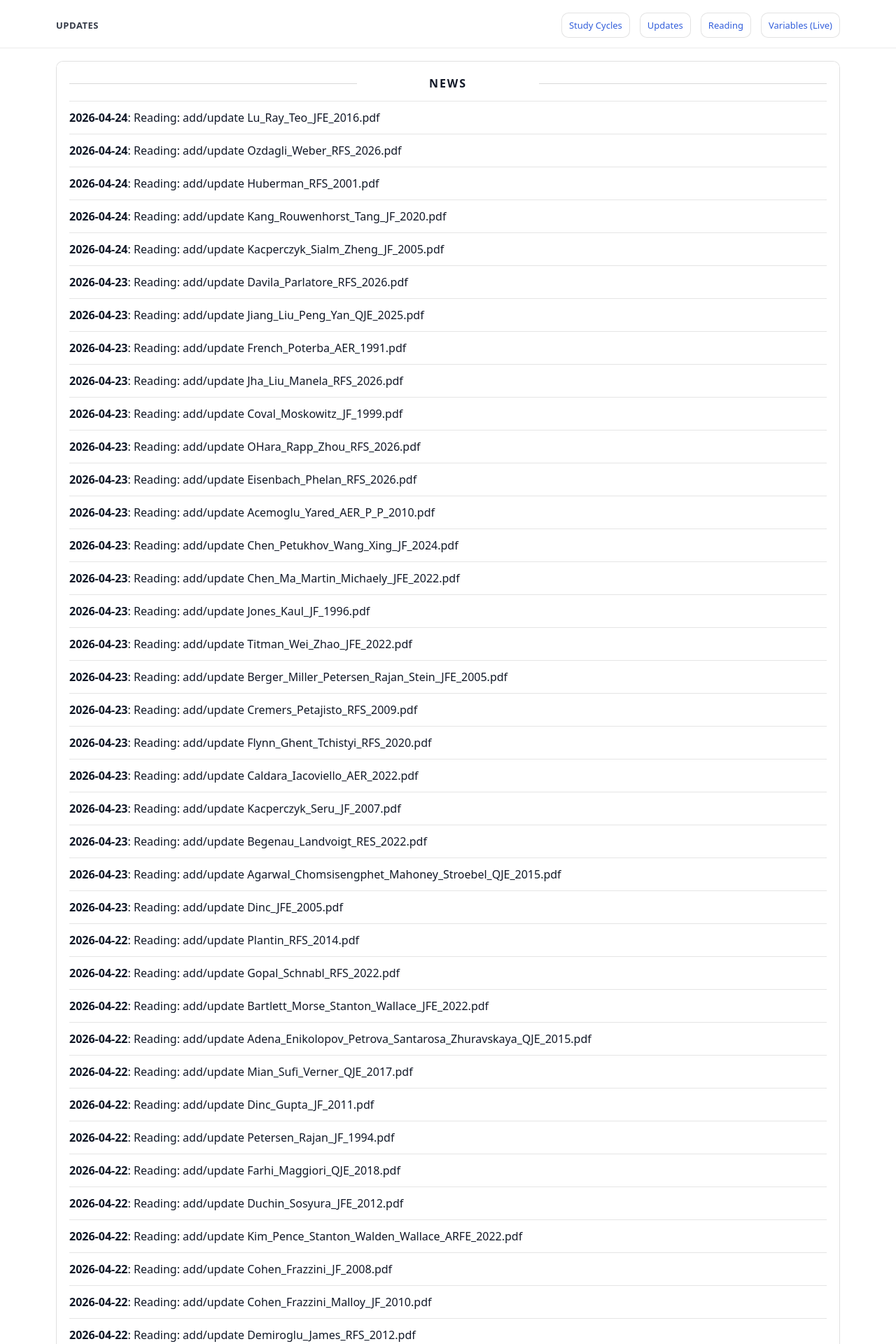
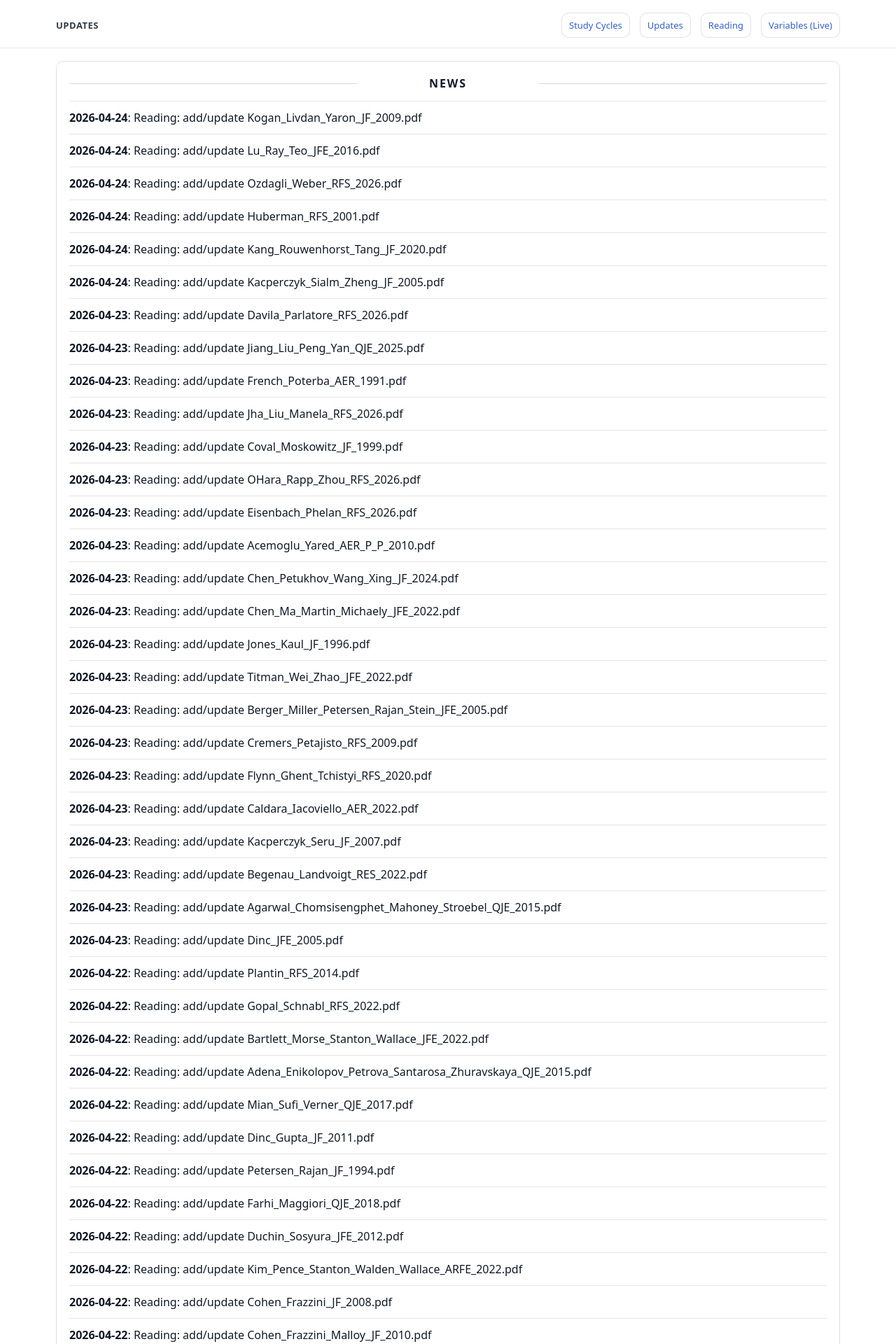
Before and after one commit to yaxinzn/study-archive, a Jekyll site: the page built from updates/index.md, in a window 1280 px wide. Shown: the top 1920 px of the page at 70% size. Built offline with Jekyll 4.4.1, drawn with Linux system fonts in a browser that asks for light colours; some of the changed text lies outside the part shown.

Commit message:
chore: update NEWS feed

```diff
--- a/_data/news.yml
+++ b/_data/news.yml
@@ -1,4 +1,7 @@
 # Auto-generated update history (sorted newest -> oldest). Do not edit manually.
+- ts: "1776985395"
+  date: "2026-04-24"
+  title: "Reading: add/update Kogan_Livdan_Yaron_JF_2009.pdf"
 - ts: "1776985208"
   date: "2026-04-24"
   title: "Reading: add/update Lu_Ray_Teo_JFE_2016.pdf"
```
